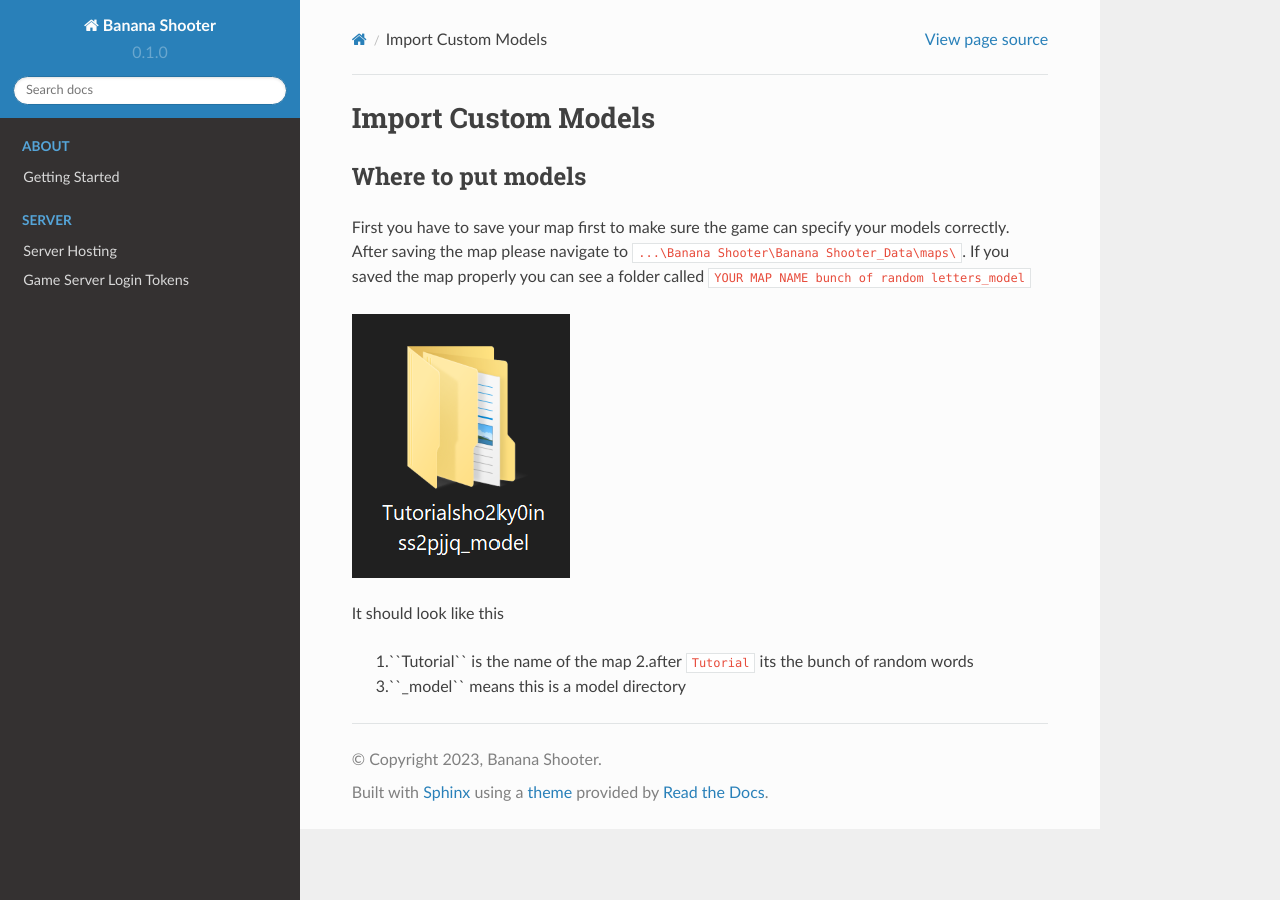
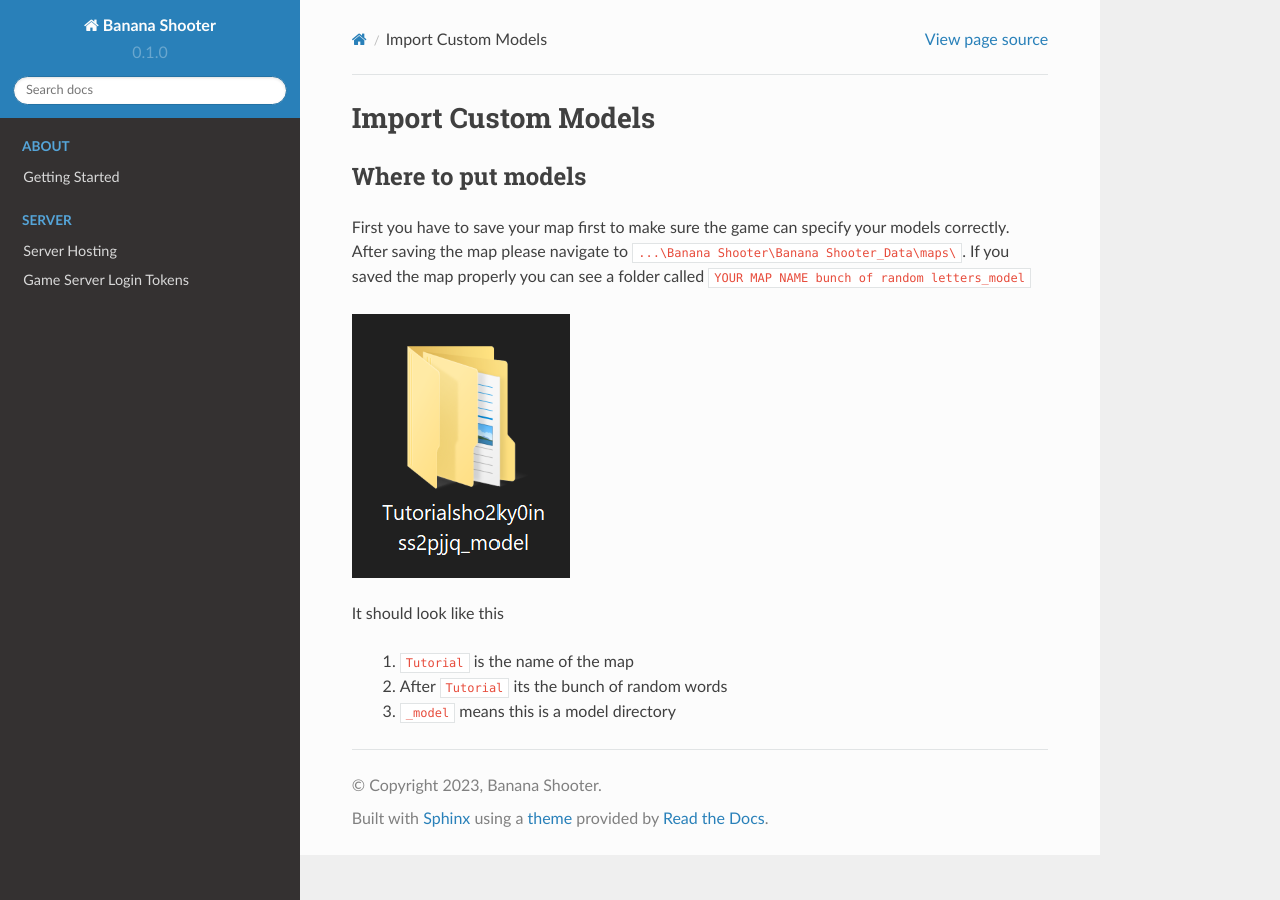
Before and after one commit to CodingDaniel1/bs-docs, a Sphinx documentation site: the page built from docs/source/map-editor/import-custom-models.rst, in a window 1280 px wide. Built offline with Sphinx 7.4.7 and the Read the Docs theme 2.0.0, drawn with Linux system fonts in a browser that asks for light colours; pages that are not in the unit, such as notebooks, are missing from menus.

Commit message:
Update import-custom-models.rst

```diff
--- a/docs/source/map-editor/import-custom-models.rst
+++ b/docs/source/map-editor/import-custom-models.rst
@@ -11,6 +11,6 @@
 .. image:: img/example0.png
 It should look like this
 
-  1.``Tutorial`` is the name of the map
-  2.after ``Tutorial`` its the bunch of random words
-  3.``_model`` means this is a model directory
+  1. ``Tutorial`` is the name of the map
+  2. After ``Tutorial`` its the bunch of random words
+  3. ``_model`` means this is a model directory
```
